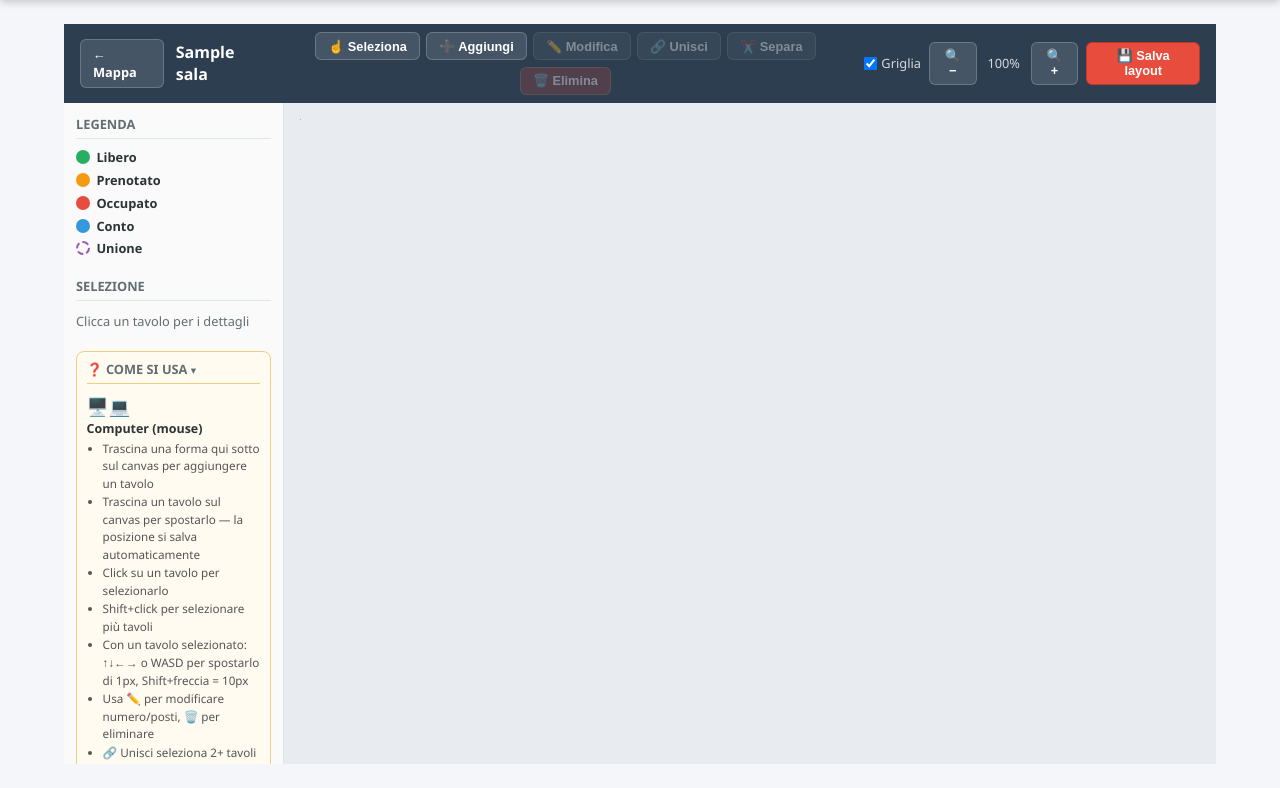
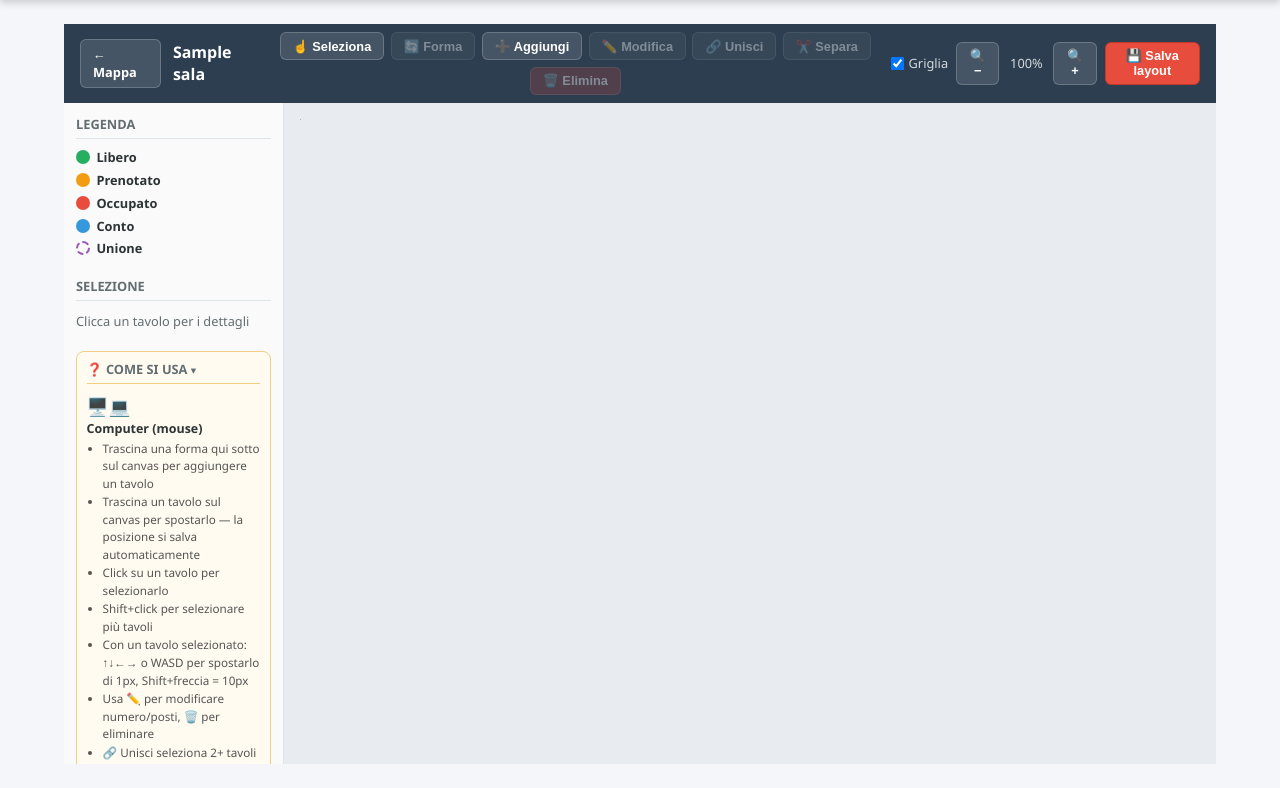
Before and after one commit to wildlux/RistorBar, a Django app: page /sala/editor/1/ in a window 1280 px wide. Shown: the part 55-843 px from the top of the page. Run offline with Django 5.2, Linux system fonts and the light colour scheme; a user stored in the database is signed in; tables that the repository leaves empty hold one stand-in row (values such as "Sample post").

Commit message:
Editor: pulsante Forma per cambiare forma tavolo selezionato
- Pulsante 🔄 Forma nella toolbar accanto a Seleziona (abilitato solo con 1 tavolo selezionato)
- Click: cicla Rotondo → Quadrato → Rettangolare → Rotondo
- Tasto F da tastiera (quando un tavolo è selezionato)
- Salva la nuova forma via POST e ridisegna il tavolo

Co-Authored-By: Claude Sonnet 4.6 <noreply@anthropic.com>

```diff
--- a/templates/ristorante/editor_sala.html
+++ b/templates/ristorante/editor_sala.html
@@ -14,6 +14,7 @@
     </div>
     <div class="tb-center">
       <button class="btn btn-sm" id="btn-select"    title="Seleziona (S)" onclick="setTool('select')">☝️ Seleziona</button>
+      <button class="btn btn-sm" id="btn-forma"     title="Cambia forma tavolo (F)" onclick="cambiaForma()" disabled>🔄 Forma</button>
       <button class="btn btn-sm" id="btn-add"       title="Aggiungi tavolo (A)" onclick="openAggiungi()">➕ Aggiungi</button>
       <button class="btn btn-sm" id="btn-edit"      title="Modifica selezionato (E)" onclick="openModifica()" disabled>✏️ Modifica</button>
       <button class="btn btn-sm" id="btn-unisci"    title="Unisci selezionati (U)" onclick="unisciSel()" disabled>🔗 Unisci</button>
@@ -481,6 +482,7 @@ function refreshSelection() {
 
   // Aggiorna pulsanti toolbar
   const nSel = selectedIds.size;
+  document.getElementById('btn-forma').disabled   = nSel !== 1;
   document.getElementById('btn-edit').disabled   = nSel !== 1;
   document.getElementById('btn-unisci').disabled  = nSel < 2;
   document.getElementById('btn-delete').disabled  = nSel === 0;
@@ -781,6 +783,27 @@ async function confAggiungi() {
 }
 
 // ═══════════════════════════════════════════════════════
+//  CAMBIA FORMA (ciclo R → Q → T → R)
+// ═══════════════════════════════════════════════════════
+async function cambiaForma() {
+  if (selectedIds.size !== 1) return;
+  const id = [...selectedIds][0];
+  const t  = tavoliData.find(t => t.id === id);
+  if (!t) return;
+  const ciclo = { R: 'Q', Q: 'T', T: 'R' };
+  const nuova = ciclo[t.forma] || 'Q';
+  const r = await post(`${URL_BASE}/tavolo/${id}/modifica/`, { forma: nuova });
+  if (r.ok) {
+    t.forma = r.forma;
+    document.getElementById(`t${id}`)?.remove();
+    disegnaTabella(t);
+    refreshSelection();
+    aggiornaPannello();
+    toast(`Forma: ${FORME[t.forma]}`);
+  } else toast(r.errore || 'Errore', true);
+}
+
+// ═══════════════════════════════════════════════════════
 //  MODIFICA TAVOLO
 // ═══════════════════════════════════════════════════════
 function openModifica() {
@@ -953,6 +976,7 @@ document.addEventListener('keydown', e => {
     if (e.key === 's' || e.key === 'S') { e.preventDefault(); moveSelected(0,  step); return; }
     if (e.key === 'a' || e.key === 'A') { e.preventDefault(); moveSelected(-step, 0); return; }
     if (e.key === 'd' || e.key === 'D') { e.preventDefault(); moveSelected( step, 0); return; }
+    if (e.key === 'f' || e.key === 'F') { cambiaForma(); return; }
   } else {
     // Shortcut normali (solo quando NON c'è un tavolo selezionato)
     if (e.key === 'a' || e.key === 'A') openAggiungi();
```
